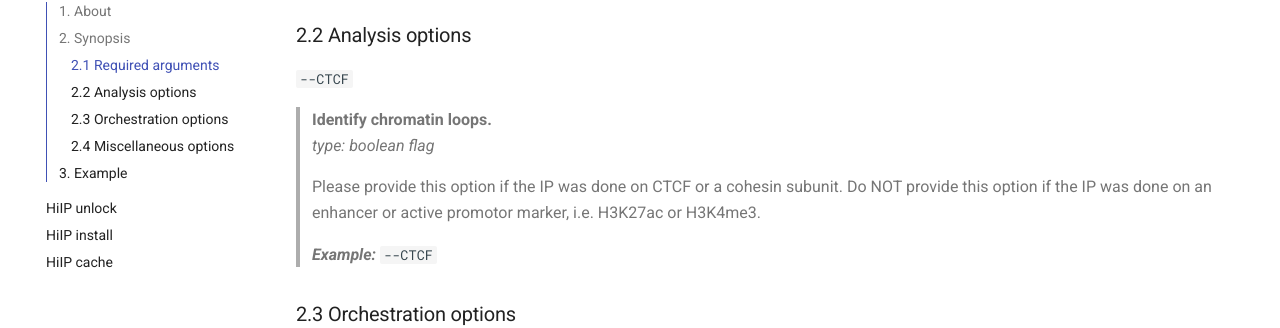
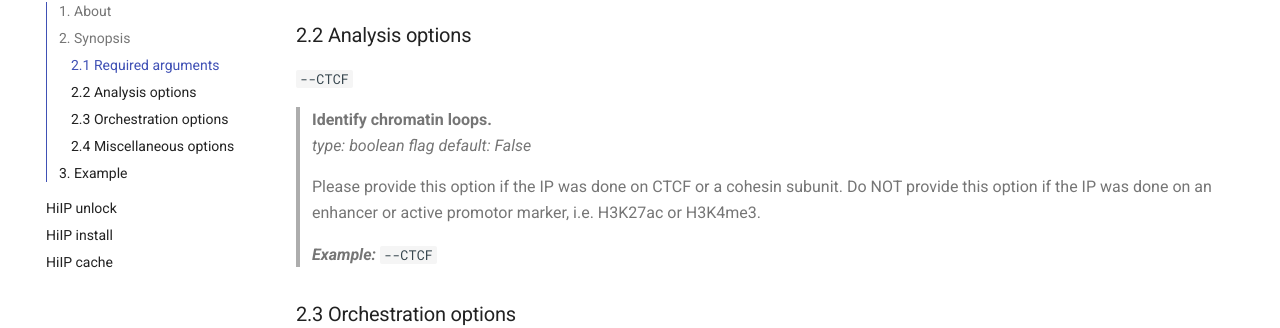
Before and after one commit to OpenOmics/HiIP, an MkDocs documentation site: the page built from docs/usage/run.md, in a window 1280 px wide and 900 px high, scrolled down 1843 px. Shown: the part 124-452 px from the top of the window. Built offline with MkDocs 1.6.1 and Material for MkDocs 9.7.7, drawn with Linux system fonts in a browser that asks for light colours; comment, search, counter and statistics services are not loaded; the version menu is left out.

Commit message:
Adding default value to docs for --CTCF flag

```diff
--- a/docs/usage/run.md
+++ b/docs/usage/run.md
@@ -70,6 +70,7 @@ Each of the following arguments are required. Failure to provide a required argu
   `--CTCF`
 > **Identify chromatin loops.**
 > *type: boolean flag*
+> *default: False*
 >
 > Please provide this option if the IP was done on CTCF or a cohesin subunit. Do NOT provide this option if the IP was done on an enhancer or active promotor marker, i.e. H3K27ac or H3K4me3.
 >
```
